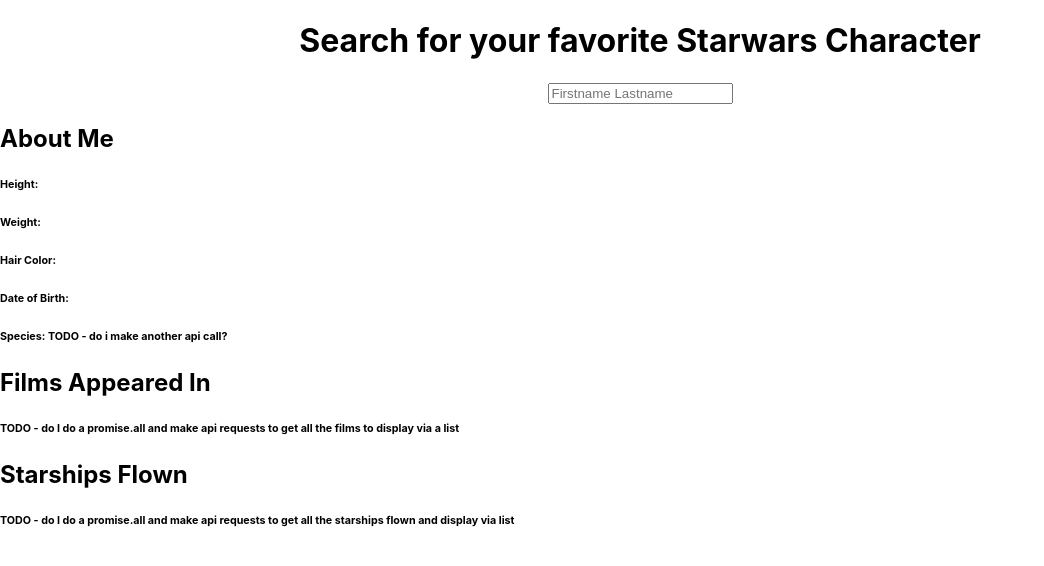
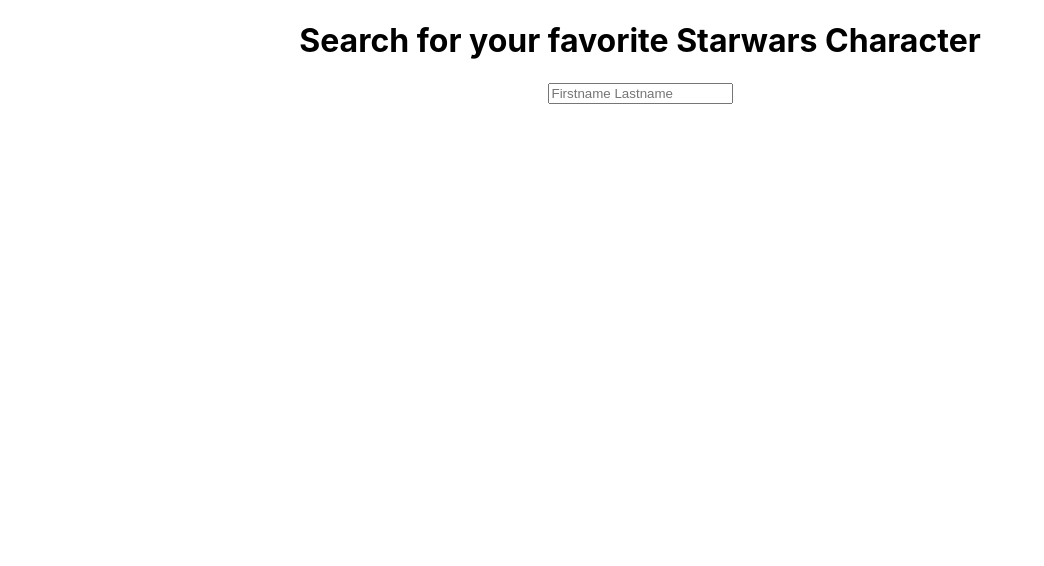
Before and after one commit to StanimalTheMan/lifeway-coding-challenge, a React (Create React App) app: page / in a window 1280 px wide. Shown: the top 566 px of the page, without its empty margins (0-1044 px from the left). Built offline with nearby package versions, Linux system fonts and the light colour scheme.

Commit message:
Get prototype working, use promise.all to display species, films, starships upon selecting character profile among possible ones

```diff
--- a/package.json
+++ b/package.json
@@ -8,6 +8,7 @@
     "@testing-library/user-event": "^13.5.0",
     "react": "^18.2.0",
     "react-dom": "^18.2.0",
+    "react-router-dom": "^6.8.2",
     "react-scripts": "5.0.1",
     "web-vitals": "^2.1.4"
   },
--- a/src/App.js
+++ b/src/App.js
@@ -1,55 +1,15 @@
-import { useCallback, useState, useEffect } from "react";
-import { usePrevious } from "./hooks/usePrevious";
-import Searchbar from "./components/Searchbar";
+import { BrowserRouter as Router, Routes, Route } from "react-router-dom";
+import Home from "./components/Home";
 import Profile from "./components/Profile";
 
-import "./App.css";
-
 const App = () => {
-  const [characterName, setCharacterName] = useState("");
-  /* as in React docs, a way to get previous value of a state
-  by using a custom hook which makes use of useRef hook
-  - I don't want to make an API request if I don't update search name
-  */
-  const prevCharacterName = usePrevious(characterName);
-  const [characterProfileData, setCharacterProfileData] = useState({});
-  const [isNoDataFound, setIsNoDataFound] = useState(false);
-
-  useEffect(() => {
-    if (characterName === "") return;
-    if (prevCharacterName === characterName) return;
-    // simulate debounce to avoid making api request upon every character input change
-    // after an arbitrary 2 seconds (reasonable?) after user stops typing, an API req will be made
-    const getCharacterData = setTimeout(() => {
-      fetch(`https://swapi.dev/api/people/?search=${characterName}`)
-        .then((res) => res.json())
-        .then((data) => {
-          console.log("Ddd", data);
-          if (data.results.length == 0) {
-            // e.g. user types something like "Fff" which is not the name of a Star Wars character
-            setIsNoDataFound(true);
-          } else {
-            setIsNoDataFound(false);
-            setCharacterProfileData(data.results[0]);
-          }
-        });
-    }, 2000);
-
-    // clean up after yourself to avoid bugs in next run of useEffect
-    return () => clearTimeout(getCharacterData);
-  }, [prevCharacterName, characterName, characterProfileData]);
-
-  const onHandleChange = useCallback((e) => {
-    setCharacterName(e.target.value);
-  }, []);
-  console.log(isNoDataFound);
   return (
-    <>
-      <h1 className="header">Search for your favorite Starwars Character</h1>
-      <Searchbar name={characterName} onChange={onHandleChange} />
-      {isNoDataFound && <h2>No character found...Search again...</h2>}
-      {!isNoDataFound && <Profile data={characterProfileData} />}
-    </>
+    <Router>
+      <Routes>
+        <Route path="/" element={<Home />} />
+        <Route path="/search/:name" element={<Profile />} />
+      </Routes>
+    </Router>
   );
 };
 
--- /dev/null
+++ b/src/components/CharacterProfiles.js
@@ -0,0 +1,27 @@
+import { memo } from "react";
+import { Link } from "react-router-dom";
+
+const CharacterProfiles = ({ characterProfiles }) => {
+  return (
+    <>
+      <h1>Matching Characters</h1>
+      <ul>
+        {characterProfiles.map((characterProfile) => {
+          return (
+            <li key={characterProfile.name}>
+              <Link
+                to={`/search/${characterProfile.name}`}
+                state={characterProfile}
+              >
+                {characterProfile.name}
+              </Link>
+              <br />
+            </li>
+          );
+        })}
+      </ul>
+    </>
+  );
+};
+
+export default memo(CharacterProfiles);
--- /dev/null
+++ b/src/components/Home.css
@@ -0,0 +1,3 @@
+.header {
+  text-align: center;
+}
--- /dev/null
+++ b/src/components/Home.js
@@ -0,0 +1,56 @@
+import { useCallback, useState, useEffect } from "react";
+import { usePrevious } from "../hooks/usePrevious";
+import Searchbar from "./Searchbar";
+import CharacterProfiles from "./CharacterProfiles";
+
+import "./Home.css";
+
+const Home = () => {
+  const [characterName, setCharacterName] = useState("");
+  /* as in React docs, a way to get previous value of a state
+  by using a custom hook which makes use of useRef hook
+  - I don't want to make an API request if I don't update search name
+  */
+  const prevCharacterName = usePrevious(characterName);
+  const [characterProfiles, setCharacterProfiles] = useState([]);
+  const [isNoDataFound, setIsNoDataFound] = useState(false);
+
+  useEffect(() => {
+    if (characterName === "") return;
+    if (prevCharacterName === characterName) return;
+    // simulate debounce to avoid making api request upon every character input change
+    // after an arbitrary 2 seconds (reasonable?) after user stops typing, an API req will be made
+    const getCharacterData = setTimeout(() => {
+      fetch(`https://swapi.dev/api/people/?search=${characterName}`)
+        .then((res) => res.json())
+        .then((data) => {
+          if (data.results.length == 0) {
+            // e.g. user types something like "Fff" which is not the name of a Star Wars character
+            setIsNoDataFound(true);
+          } else {
+            setIsNoDataFound(false);
+            setCharacterProfiles(data.results);
+          }
+        });
+    }, 2000);
+
+    // clean up after yourself to avoid bugs in next run of useEffect
+    return () => clearTimeout(getCharacterData);
+  }, [prevCharacterName, characterName, characterProfiles]);
+
+  const onHandleChange = useCallback((e) => {
+    setCharacterName(e.target.value);
+  }, []);
+  return (
+    <>
+      <h1 className="header">Search for your favorite Starwars Character</h1>
+      <Searchbar name={characterName} onChange={onHandleChange} />
+      {isNoDataFound && <h2>No character found...Search again...</h2>}
+      {!isNoDataFound && characterProfiles.length > 0 && (
+        <CharacterProfiles characterProfiles={characterProfiles} />
+      )}
+    </>
+  );
+};
+
+export default Home;
--- a/src/components/PossibleProfiles.js
+++ /dev/null
@@ -1,3 +0,0 @@
-const PossibleProfiles = () => {};
-
-export default PossibleProfiles;
--- a/src/components/Profile.js
+++ b/src/components/Profile.js
@@ -1,31 +1,83 @@
-const Profile = ({ data }) => {
-  console.log(data);
+import { useState, useEffect } from "react";
+import { useLocation } from "react-router-dom";
+import { Link } from "react-router-dom";
+
+const Profile = () => {
+  const { state: data } = useLocation();
+  const [characterSpecies, setCharacterSpecies] = useState([]);
+  const [characterFilms, setCharacterFilms] = useState([]);
+  const [characterStarshipsFlown, setCharacterStarshipsFlown] = useState([]);
+
+  useEffect(() => {
+    const speciesPromises = data.species.map((speciesUrl) =>
+      fetch(speciesUrl).then((res) => res.json())
+    );
+    const filmsPromises = data.films.map((filmUrl) =>
+      fetch(filmUrl).then((res) => res.json())
+    );
+    const starshipsPromises = data.starships.map((starshipUrl) =>
+      fetch(starshipUrl).then((res) => res.json())
+    );
+
+    Promise.all(speciesPromises).then((data) => {
+      setCharacterSpecies(data);
+    });
+    Promise.all(filmsPromises).then((data) => {
+      setCharacterFilms(data);
+    });
+    Promise.all(starshipsPromises).then((data) => {
+      setCharacterStarshipsFlown(data);
+    });
+  }, [data.films, data.species, data.starships]);
+
   return (
     <>
+      <Link to="/">Home</Link>
       <h2>
         <em>{data.name}</em>
       </h2>
       <section>
         <h2>About Me</h2>
-        <h6>Height: {data.height}</h6>
-        <h6>Weight: {data.mass}</h6>
-        <h6>Hair Color: {data.hair_color}</h6>
-        <h6>Date of Birth: {data.birth_year}</h6>
-        <h6>Species: TODO - do i make another api call?</h6>
+        <h3>Height: {data.height}</h3>
+        <h3>Weight: {data.mass}</h3>
+        <h3>Hair Color: {data.hair_color}</h3>
+        <h3>Date of Birth: {data.birth_year}</h3>
+        <h3>Species:</h3>
+        {characterSpecies.length == 0 ? (
+          <p>N/A</p>
+        ) : (
+          <ul>
+            {characterSpecies.map((species) => {
+              return <li key={species.name}>{species.name}</li>;
+            })}
+          </ul>
+        )}
       </section>
       <section>
         <h2>Films Appeared In</h2>
-        <h6>
-          TODO - do I do a promise.all and make api requests to get all the
-          films to display via a list
-        </h6>
+        {characterFilms.length == 0 ? (
+          <p>N/A</p>
+        ) : (
+          <ul>
+            {characterFilms.map((characterFilm) => {
+              return <li key={characterFilm.title}>{characterFilm.title}</li>;
+            })}
+          </ul>
+        )}
       </section>
       <section>
         <h2>Starships Flown</h2>
-        <h6>
-          TODO - do I do a promise.all and make api requests to get all the
-          starships flown and display via list
-        </h6>
+        {characterStarshipsFlown.length == 0 ? (
+          <p>N/A</p>
+        ) : (
+          <ul>
+            {characterStarshipsFlown.map((characterStarship) => {
+              return (
+                <li key={characterStarship.name}>{characterStarship.name}</li>
+              );
+            })}
+          </ul>
+        )}
       </section>
     </>
   );
--- a/src/components/Searchbar.js
+++ b/src/components/Searchbar.js
@@ -2,7 +2,6 @@
 import "./Searchbar.css";
 
 const Searchbar = ({ name, onChange }) => {
-  console.log("search bar");
   return (
     <div className="searchbar">
       <input
```
Also changed, not shown: 1 other file (tests, documents, lock files or other folders).
